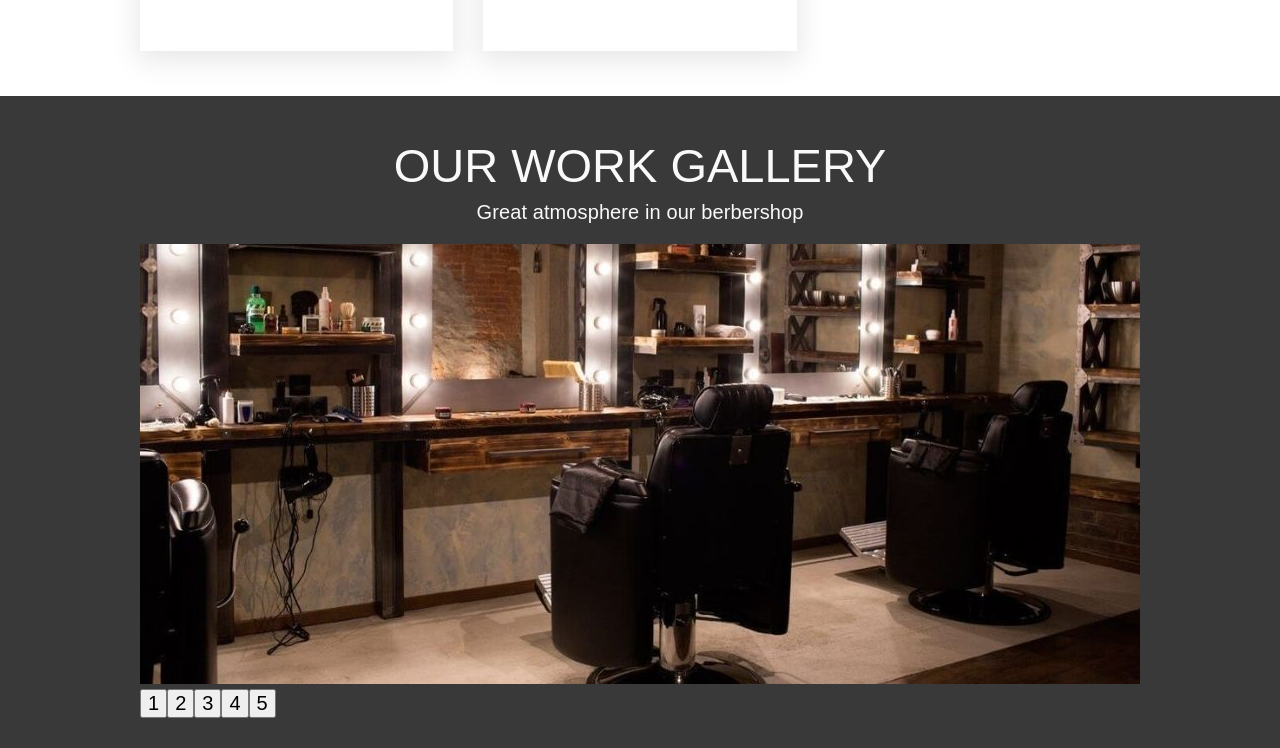
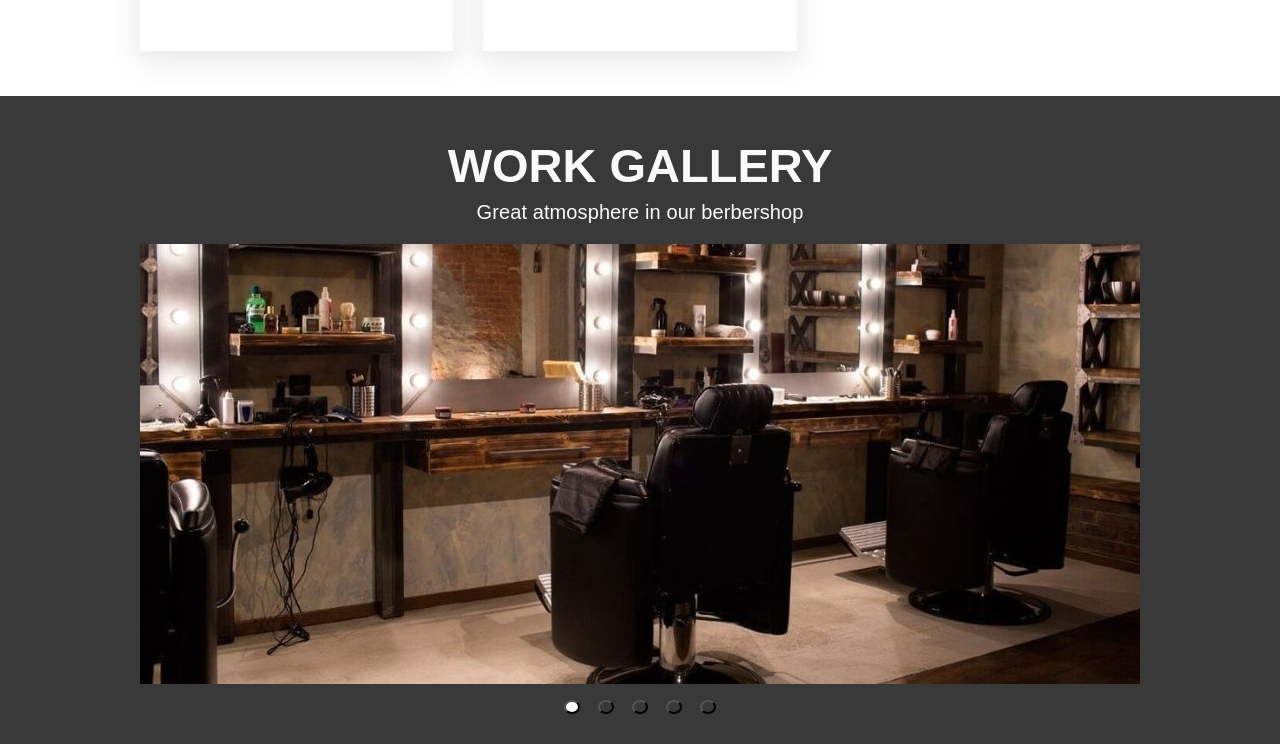
Before and after one commit to YankaChu/barbero, a website: page app/index.html in a window 1280 px wide. Shown: the part 1472-2220 px from the top of the page. Drawn offline with nearby package versions, Linux system fonts and the light colour scheme; files that its build step writes are made by us from their sources.

Commit message:
added slider

```diff
--- a/app/index.html
+++ b/app/index.html
@@ -151,7 +151,7 @@
             <div class="container">
                 <div class="slider__title-box">
                     <div class="slider__title">
-                        Our Work Gallery
+                        Work Gallery
                     </div>
                     <div class="services__text">
                         Great atmosphere in our berbershop
@@ -187,6 +187,6 @@
 
     <script src="https://ajax.googleapis.com/ajax/libs/jquery/3.5.1/jquery.min.js"></script>
     <script src="js/libs.min.js"></script>
-    <script src="js/main.min.js"></script>
+    <script src="js/main.js"></script>
 </body>
 </html>
--- a/app/scss/style.scss
+++ b/app/scss/style.scss
@@ -163,6 +163,7 @@
 	line-height: 40px;
 	margin-bottom: 15px;
     text-transform: uppercase;
+    font-weight: 700;
 }
 .services__text,
 .services__text {
@@ -219,3 +220,24 @@
 .services__text {
     margin-bottom: 20px;
 }
+.slick-dots {
+    text-align: center;
+    li {
+        margin: 0 9px;
+        width: auto;
+        height: auto;
+        button {
+            width: 14px;
+            height: 14px;
+            background-color: $bg;
+            border-radius: 50%;
+            color: transparent;
+            font-size: 0;
+        }
+    }
+}
+.slick-dots li.slick-active button {
+    background-color: $text;
+}
+//end slider
+//start
```
